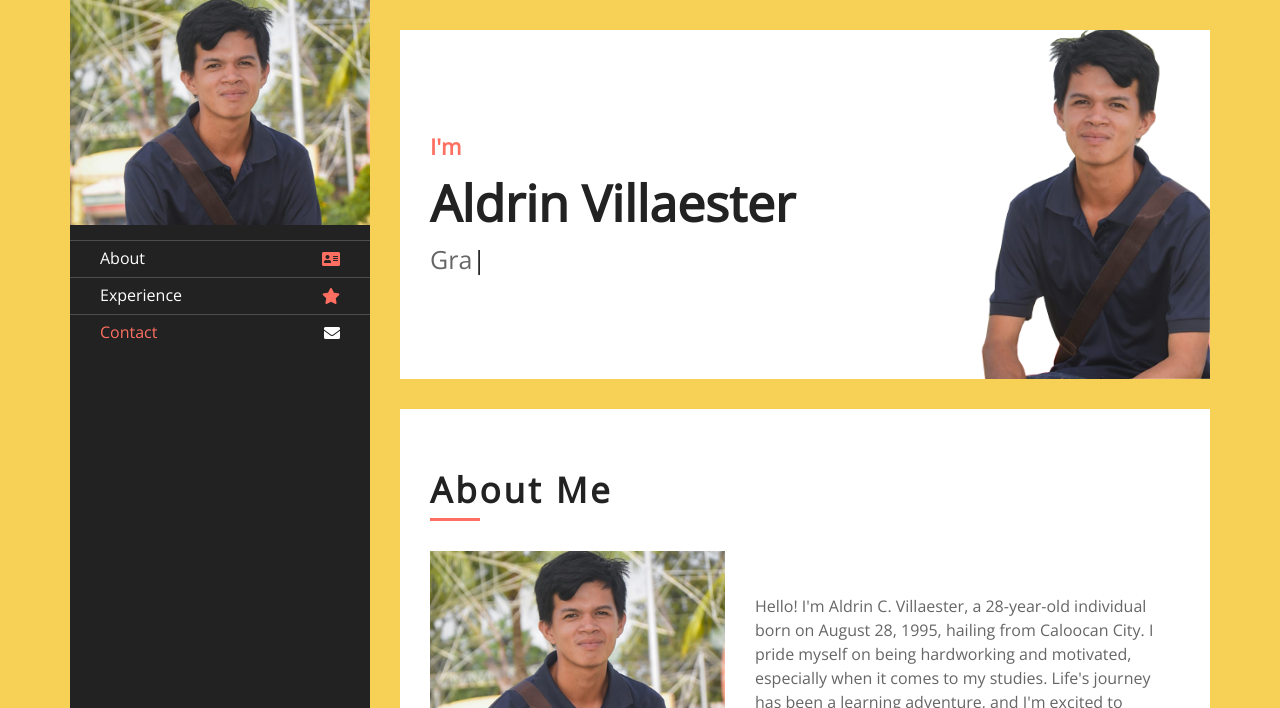
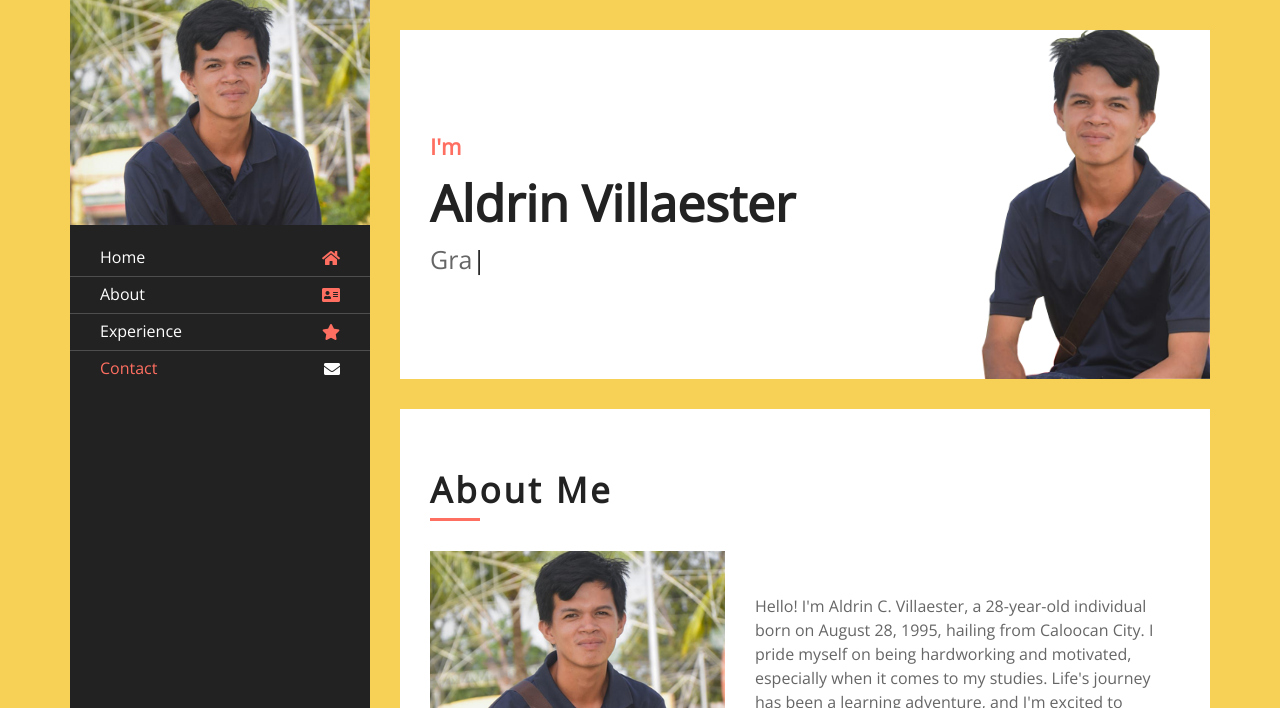
Before and after one commit to aldrenvillaester931/aldrinvillaester931, a plain HTML site: page index.html in a window 1280 px wide. Shown: the top 708 px of the page. Drawn offline with nearby package versions, Linux system fonts and the light colour scheme.

Commit message:
Update index.html 2

```diff
--- a/index.html
+++ b/index.html
@@ -39,7 +39,7 @@
                         <div class="collapse navbar-collapse" id="navbarCollapse">
                             <ul class="nav navbar-nav">
                                 <li class="nav-item">
-<!--                                     <a class="nav-link" href="#header">Home<i class="fa fa-home"></i></a> -->
+                                    <a class="nav-link" href="#header">Home<i class="fa fa-home"></i></a>
                                 </li>
                                 <li class="nav-item">
                                     <a class="nav-link" href="#about">About<i class="fa fa-address-card"></i></a>
```
